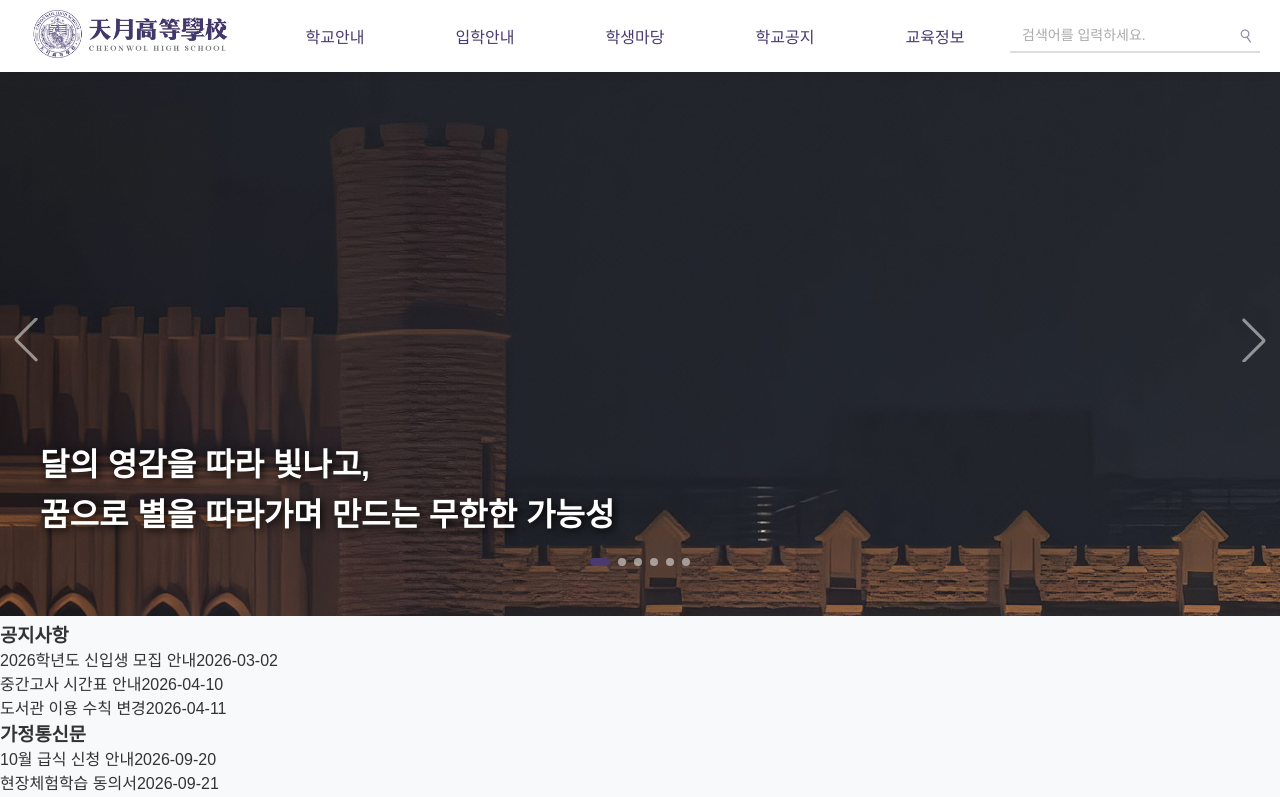
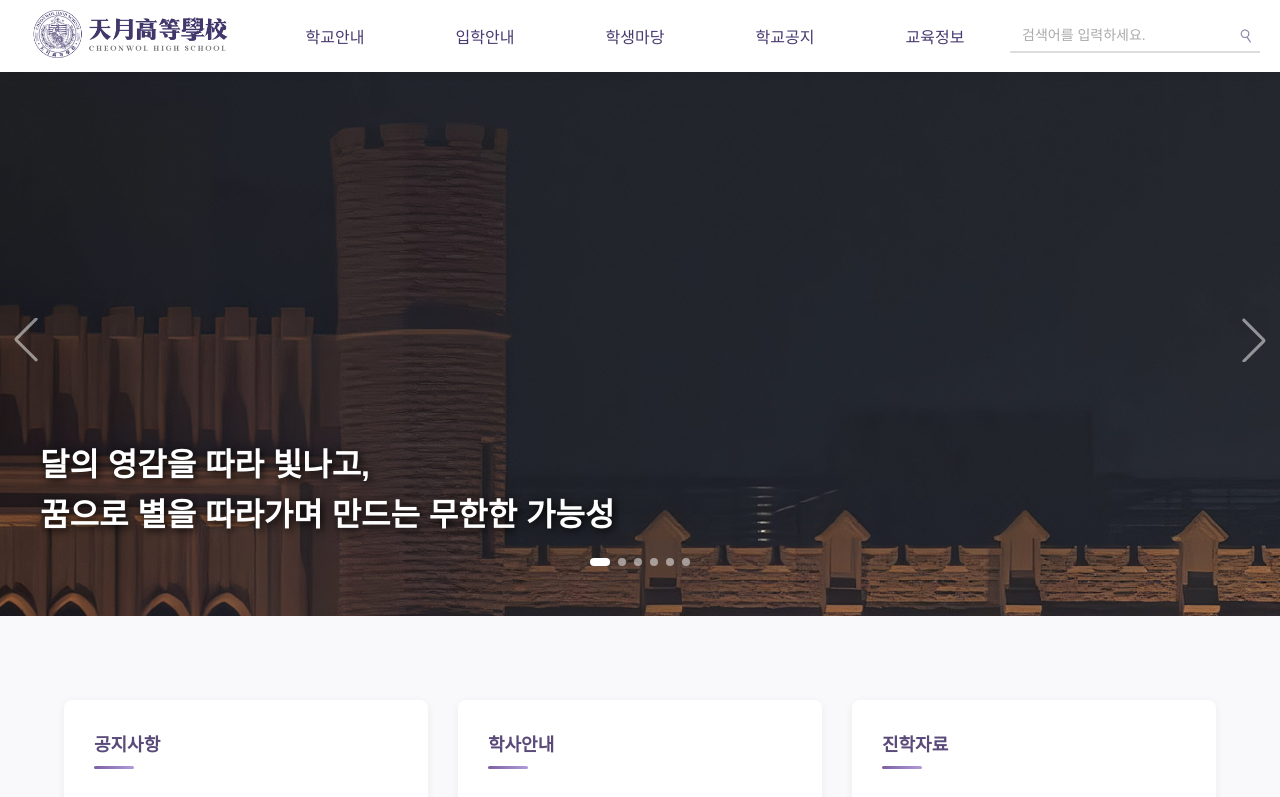
Before and after one commit to shail1027/cwhs-web, a React app in the folder frontend/: page / in a window 1280 px wide. Shown: the top 797 px of the page. Built offline with nearby package versions, Linux system fonts and the light colour scheme; the HTML template or start-up script is replaced by a standard one.

Commit message:
PostBanner 디자인 수정

```diff
--- a/frontend/src/components/layout/Header.css
+++ b/frontend/src/components/layout/Header.css
@@ -11,7 +11,7 @@ html {
 body {
     font-family: 'Noto Sans KR', sans-serif;
     color: #333;
-    background-color: #f8f9fa;
+    background-color: #f9f8fa;
 }
 
 a {
@@ -160,7 +160,7 @@ li {
 }
 
 .search > input:focus {
-    border-bottom-color: #5a4a7a;
+    border-bottom-color: #493A71;;
 }
 
 .search > input::placeholder {
--- a/frontend/src/pages/Home/Home.tsx
+++ b/frontend/src/pages/Home/Home.tsx
@@ -7,16 +7,37 @@ const Home = () => {
   const noticeData = [
     {
       id: 1,
-      title: "2026학년도 신입생 모집 안내",
+      title: "20nn학년도 신입생(예비 고등학교 1학년) 입학준비금 신청 안내",
       date: "2026-03-02",
       link: "#",
     },
-    { id: 2, title: "중간고사 시간표 안내", date: "2026-04-10", link: "#" },
+    {
+      id: 2,
+      title: "내진보강공사 및 외벽개선공사 안내",
+      date: "2026-04-10",
+      link: "#",
+    },
     { id: 3, title: "도서관 이용 수칙 변경", date: "2026-04-11", link: "#" },
   ];
   const newsletterData = [
-    { id: 1, title: "10월 급식 신청 안내", date: "2026-09-20", link: "#" },
-    { id: 2, title: "현장체험학습 동의서", date: "2026-09-21", link: "#" },
+    {
+      id: 1,
+      title: "20nn학년도 제 3차 방과후학교 수강신청 안내",
+      date: "2026-09-20",
+      link: "#",
+    },
+    {
+      id: 2,
+      title: "20nn학년도 제2차(여름방학) 방과후학교 개강 및 수강료 안내",
+      date: "2026-09-21",
+      link: "#",
+    },
+    {
+      id: 3,
+      title: "20nn학년도 교육활동 침해행위 예방교육",
+      date: "2026-09-21",
+      link: "#",
+    }
   ];
   const collegeData = [
     { id: 1, title: "수시 학교장 추천 전형", date: "2026-08-01", link: "#" },
@@ -29,7 +50,11 @@ const Home = () => {
 
       <div className="sub-menu">
         <PostBanner title="공지사항" toLink="/notice" posts={noticeData} />
-        <PostBanner title="가정통신문" toLink="/newsletter" posts={newsletterData} />
+        <PostBanner
+          title="학사안내"
+          toLink="/newsletter"
+          posts={newsletterData}
+        />
         <PostBanner title="진학자료" toLink="/college" posts={collegeData} />
       </div>
     </div>
--- a/frontend/src/pages/Home/components/Mainbanner.css
+++ b/frontend/src/pages/Home/components/Mainbanner.css
@@ -22,7 +22,7 @@
 }
 
 .swiper-pagination-bullet-active{
-    background-color: #493A71 !important;
+    background-color: white !important;
     opacity: 1;
     width: 20px;
     border-radius: 5px;
@@ -34,7 +34,7 @@
 }
 
 .swiper-button-next:hover, .swiper-button-prev:hover{
-    color: #493A71;
+    color: white;
     opacity: 1;
     transition: color 0.3s ease, opacity 0.3s ease;
 }
@@ -53,7 +53,7 @@
 @keyframes anime-lineUp {
     0% {
         opacity: 0;
-        transform: translateY(30px);
+        transform: translateY(80px);
     }
     40% {
         opacity: 0;
@@ -68,6 +68,6 @@
     }
 }
 
-.says-anime {
-    animation: anime-lineUp 4s ease-out;
+.swiper-slide-active .says-anime {
+    animation: anime-lineUp 2.5s ease-out;
 }
--- /dev/null
+++ b/frontend/src/pages/Home/components/PostBanner.css
@@ -0,0 +1,125 @@
+* {
+    margin: 0;
+    padding: 0;
+    box-sizing: border-box;
+}
+
+.swiper-containar {
+    width: 100%;
+}
+
+.sub-menu {
+    display: flex;
+    gap: 30px;
+    width: 90%;
+    max-width: 1300px;
+    margin: 80px auto;
+    padding: 0;
+}
+
+.sub-menu1 {
+    flex: 1;
+    background-color: #ffffff;
+    padding: 30px;
+    border-radius: 8px;
+    box-shadow: 0 2px 8px rgba(0, 0, 0, 0.06);
+    transition: all 0.3s ease;
+    overflow: hidden;
+}
+
+.sub-menu1:hover {
+    box-shadow: 0 4px 16px rgba(0, 0, 0, 0.1);
+    transform: translateY(-2px);
+}
+
+.sub-menu-header {
+    margin-bottom: 25px;
+    position: relative;
+}
+
+.sub-menu-header h3 {
+    font-size: 18px;
+    font-weight: 600;
+    color: #5a4a7a;
+    margin-bottom: 10px;
+}
+
+.sub-menu-header h3 a {
+    color: #5a4a7a;
+    transition: color 0.3s ease;
+}
+
+.sub-menu-header h3 a:hover {
+    color: #7d5fa3;
+}
+
+.accent-line {
+    display: block;
+    width: 40px;
+    height: 3px;
+    background: linear-gradient(90deg, #7d5fa3 0%, #b19cd9 100%);
+    border-radius: 2px;
+}
+
+.notice {
+    list-style: none;
+    width: 100%;
+}
+
+.notice li {
+    display: flex;
+    justify-content: space-between;
+    align-items: center;
+    padding: 12px 0;
+    border-bottom: 1px solid #f0f0f0;
+    transition: all 0.3s ease;
+    width: 100%;
+}
+
+.notice li:last-child {
+    border-bottom: none;
+}
+
+.notice li:hover {
+    background-color: #f8f7fa;
+    padding-left: 8px;
+}
+
+.notice li a {
+    display: block;
+    flex: 1;
+    min-width: 0;
+    margin-right: 15px;
+    white-space: nowrap;
+    overflow: hidden;
+    text-overflow: ellipsis;
+    color: #666;
+    font-size: 14px;
+    text-align: left;
+    transition: color 0.3s ease;
+}
+
+.notice li a:hover {
+    color: #5a4a7a;
+    font-weight: 500;
+}
+
+.notice li .date {
+    flex-shrink: 0;
+    white-space: nowrap;
+    color: #999;
+    font-size: 12px;
+}
+
+@media screen and (max-width: 1024px) {
+        .sub-menu {
+        flex-direction: column;
+        align-items: center;
+        gap: 20px;
+    }
+
+    .sub-menu1 {
+        width: 100%;
+        max-width: 600px;
+    }
+}
--- a/frontend/src/pages/Home/components/PostBanner.tsx
+++ b/frontend/src/pages/Home/components/PostBanner.tsx
@@ -1,5 +1,6 @@
 import { Link } from "react-router-dom";
 import type { Post } from "../../../types";
+import "./PostBanner.css";
 
 interface MiniBoardProps {
   title: string;
@@ -15,6 +16,7 @@ const PostBanner = ({ title, toLink, posts }: MiniBoardProps) => {
           <Link to={toLink}>{title}</Link>
         </h3>
         <span className="accent-line"></span>
+      </div>
       <div className="post-ul">
         <ul className="notice">
           {posts.map((post) => (
@@ -26,7 +28,6 @@ const PostBanner = ({ title, toLink, posts }: MiniBoardProps) => {
         </ul>
       </div>
     </div>
-    </div>
   );
 };
 
```
Lines whose indentation alone changed are shown as unchanged.
